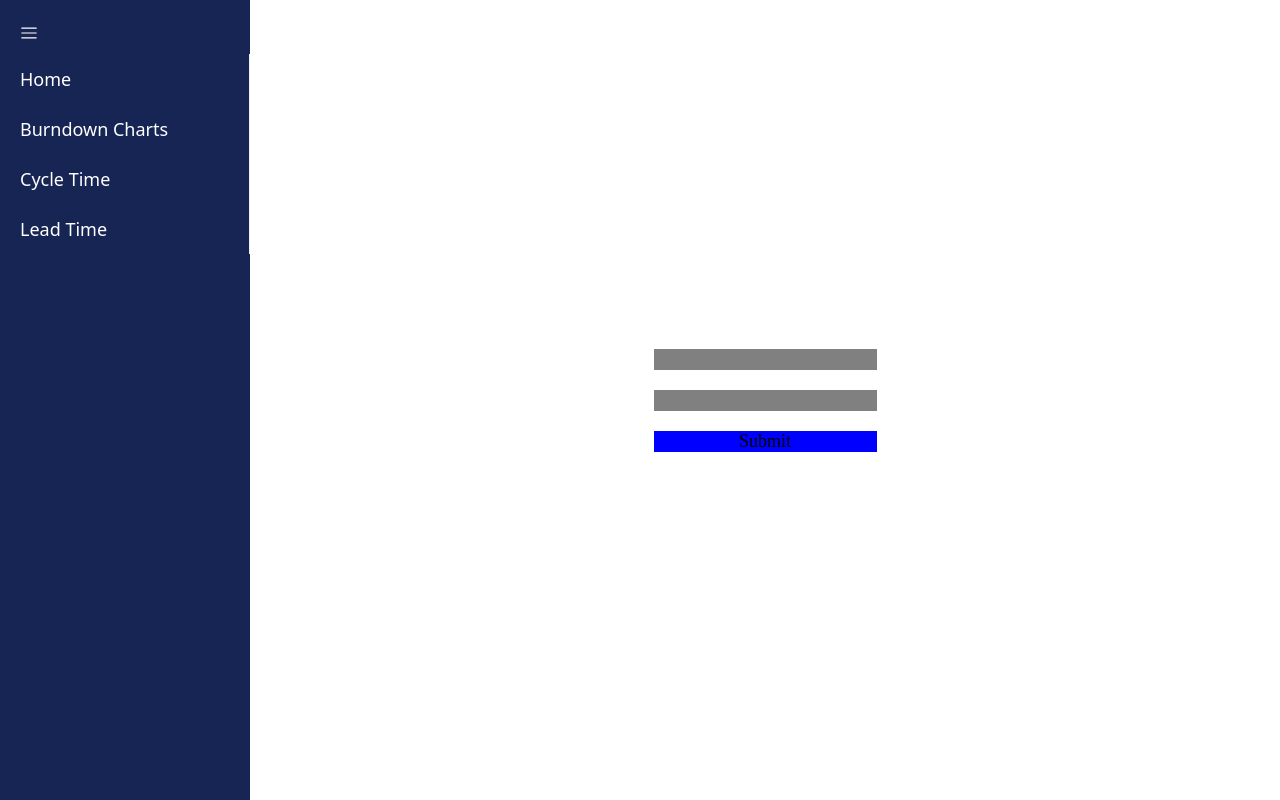
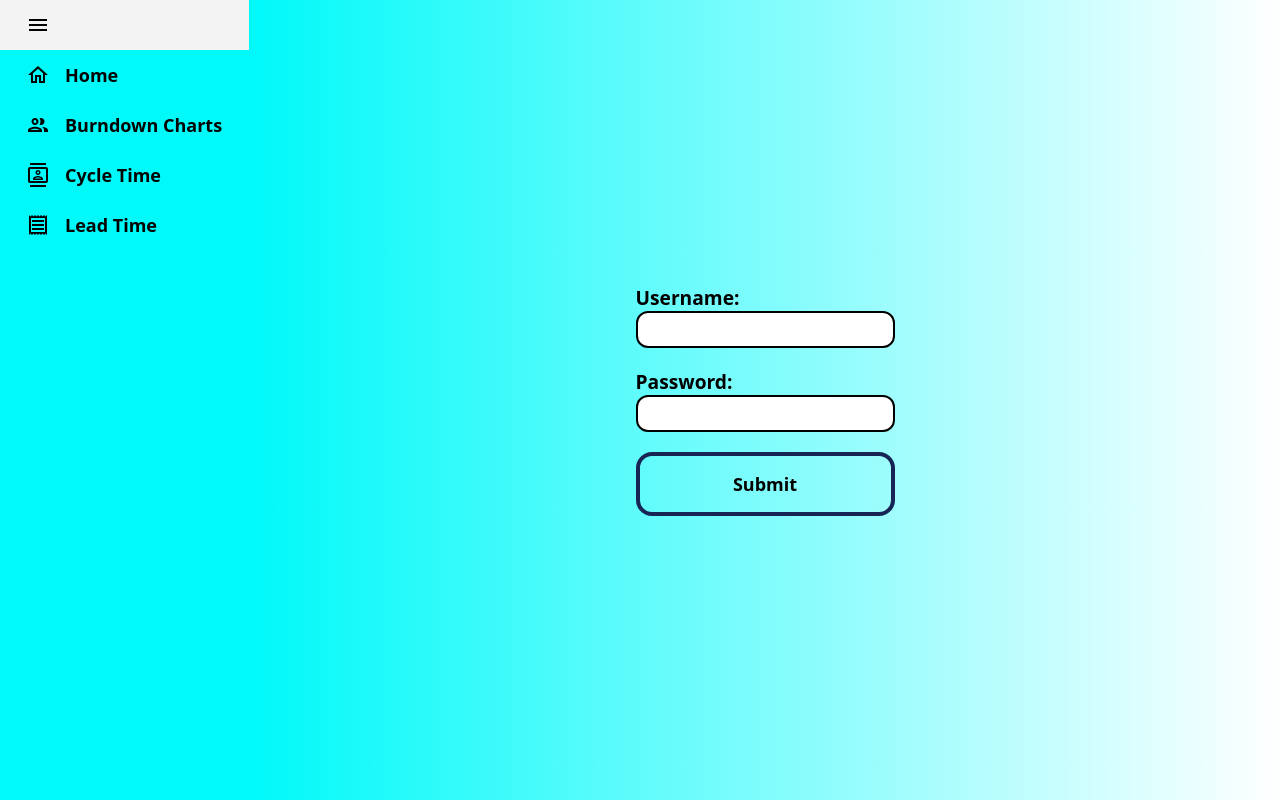
Before and after one commit to rnolas96/SER516-Team-Houston, a React (Create React App) app in the folder taigaProject/frontend/: page / in a window 1280 px wide. Built offline with nearby package versions, Linux system fonts and the light colour scheme.

Commit message:
revamped the base UI. beautified the login page and the general color scheme

```diff
--- a/taigaProject/frontend/package.json
+++ b/taigaProject/frontend/package.json
@@ -3,6 +3,10 @@
   "version": "0.1.0",
   "private": true,
   "dependencies": {
+    "@emotion/react": "^11.11.3",
+    "@emotion/styled": "^11.11.0",
+    "@mui/icons-material": "^5.15.10",
+    "@mui/material": "^5.15.10",
     "@testing-library/jest-dom": "^5.17.0",
     "@testing-library/react": "^13.4.0",
     "@testing-library/user-event": "^13.5.0",
--- a/taigaProject/frontend/src/App.js
+++ b/taigaProject/frontend/src/App.js
@@ -6,6 +6,7 @@ import Burndown from './components/Burndown.js';
 import LeadTime from './components/LeadTime.js';
 import CycleTime from './components/CycleTime.js';
 import { BrowserRouter as Router, Route, Routes } from 'react-router-dom';
+import { ProSidebarProvider } from 'react-pro-sidebar';
 
 function App() {
 
@@ -18,6 +19,9 @@ function App() {
   return (
     <div className="container-full">
       <Router>
+        <ProSidebarProvider>
+          <SidebarMenu />
+        </ProSidebarProvider>
           <Routes>
             <Route exact path="/" element={<Hero />} />
             <Route exact path="/burndowncharts" element={<Burndown />} />
--- a/taigaProject/frontend/src/components/Burndown.js
+++ b/taigaProject/frontend/src/components/Burndown.js
@@ -66,8 +66,7 @@ export default function Burndown() {
   }, []);
 
   return (
-    <div className='container-full'>
-      <SidebarMenu />
+    <div className='container-full bg-gradient-to-r from-[#00f9f9] to-[#ffffff]'>
       <div className='route-container'>
         <Tabs>
           <TabList style={{display: 'flex', justifyContent: "space-between"}}>
--- a/taigaProject/frontend/src/components/CycleTime.js
+++ b/taigaProject/frontend/src/components/CycleTime.js
@@ -32,8 +32,7 @@ export default function CycleTime() {
   };
 
   return (
-    <div className='container-full'>
-      <SidebarMenu />
+    <div className='container-full bg-gradient-to-r from-[#00f9f9] to-[#ffffff]'>
       <div className='route-container'>
         <BarChartMaker props={data}/>
       </div>
--- a/taigaProject/frontend/src/components/Hero.js
+++ b/taigaProject/frontend/src/components/Hero.js
@@ -50,18 +50,19 @@ export default function Hero() {
   }, [])
 
   return (
-    <div className='container-full'>
-      <SidebarMenu />
+    <div className='container-full bg-gradient-to-r from-[#00f9f9] to-[#ffffff]'>
       <div className='route-container'>
         {!loginState?
           <div style={{display: "flex", flexDirection:"column", justifyContent: "space-between"}}>
-            <input value={userName} onChange={onChangeUserName} style={{backgroundColor: "gray", marginBottom: "20px"}}/>
-            <input value={password} onChange={onChangePassword}  style={{backgroundColor: "gray", marginBottom: "20px"}}/>
-            <button style={{backgroundColor: "blue"}} onClick = {() => setAuthToken()}>Submit</button>
+            <span className='text-[1.2rem] font-bold font-sans'>Username:</span>
+            <input className='bg-white border-2 rounded-xl hover:rounded-none duration-300 border-black h-[2.3rem] px-3 text-[1rem] font-sans' type='username' value={userName} onChange={onChangeUserName} aria-label='username' style={{marginBottom: "20px"}}/>
+            <span className=' text-[1.2rem] font-bold font-sans'>Password:</span>
+            <input className='bg-white border-2 rounded-xl hover:rounded-none duration-300 border-black h-[2.3rem] px-3' type='password' value={password} onChange={onChangePassword} style={{marginBottom: "20px"}}/>
+            <button className=' p-4 border-4 border-blue-950 hover:bg-blue-950 duration-300 hover:text-white font-sans font-bold rounded-2xl hover:rounded-none' onClick = {() => setAuthToken()}>Submit</button>
           </div>
-        : <div>
-            <span className=' teamName'>SER-516 Team Houston</span><br/>
-            <span className=' heading'>Contributors:</span><br/>
+        : <div className=' text-center text-xl font-medium align-center mx-auto font-sans'>
+            <span className=' text-4xl font-bold'>SER-516 Team Houston</span><br/>
+            <span className=' text-3xl font-semibold'>Contributors:</span><br/>
             Raajveer Khattar<br/>
             Rahul Manoj<br/>
             Akash Vijayasarathy<br/>
--- a/taigaProject/frontend/src/components/LeadTime.js
+++ b/taigaProject/frontend/src/components/LeadTime.js
@@ -32,8 +32,7 @@ export default function LeadTime() {
   };
 
   return (
-    <div className='container-full'>
-      <SidebarMenu />
+    <div className='container-full bg-gradient-to-r from-[#00f9f9] to-[#ffffff]'>
       <div className='route-container'>
         <BarChartMaker props={data}/>
       </div>
--- a/taigaProject/frontend/src/components/SidebarMenu.js
+++ b/taigaProject/frontend/src/components/SidebarMenu.js
@@ -1,43 +1,104 @@
 import React from 'react'
 // import { Sidebar } from 'flowbite-react'
-import { Sidebar, Menu, MenuItem, SubMenu } from 'react-pro-sidebar';
-import { RxHamburgerMenu } from "react-icons/rx";
+// import { Sidebar, Menu, MenuItem, SubMenu } from 'react-pro-sidebar';
+import { Sidebar, Menu, MenuItem, useProSidebar, menuClasses } from "react-pro-sidebar";
+import HomeOutlinedIcon from "@mui/icons-material/HomeOutlined";
+import PeopleOutlinedIcon from "@mui/icons-material/PeopleOutlined";
+import ContactsOutlinedIcon from "@mui/icons-material/ContactsOutlined";
+import ReceiptOutlinedIcon from "@mui/icons-material/ReceiptOutlined";
+import CalendarTodayOutlinedIcon from "@mui/icons-material/CalendarTodayOutlined";
+import HelpOutlineOutlinedIcon from "@mui/icons-material/HelpOutlineOutlined";
+import MenuOutlinedIcon from "@mui/icons-material/MenuOutlined";
+// import { RxHamburgerMenu } from "react-icons/rx";
 import '../App.css'
 import { Link } from 'react-router-dom';
+import { colors } from '@mui/material';
+
 
 export default function SidebarMenu() {
+
+  const { collapseSidebar, toggleSidebar, collapsed, toggled, broken, rtl } = useProSidebar();
+
+  const toggle = () => {
+  toggleSidebar();
+    if (toggled) {
+      console.log(true);
+      collapseSidebar();
+    } else {
+      console.log(false);
+      collapseSidebar();
+    }
+  };
+
   return (
-    <div className="height-full">
-      <div className='top-0 bg-blue-950'>
-      <div className='pt-6 pb-3 pl-5'>
-        <span className='text-white bg-red hover:opacity-50 transition-opacity'><RxHamburgerMenu /></span>
-      </div>
-      <Sidebar className='w-[100%]'>
-        <Menu className='bg-blue-950 text-white font-sans font-medium'>
-          <MenuItem className='hover:text-blue-950'>
-            <Link to="/">
-              Home
-            </Link>
-          </MenuItem>
-          <MenuItem className='hover:text-blue-950'>
-            <Link to="/burndowncharts">
-              Burndown Charts
-            </Link>
-          </MenuItem>
-          <MenuItem className='hover:text-blue-950'>
-            <Link to="/cycletime">
-              Cycle Time
-            </Link>
-          </MenuItem>
-          <MenuItem className='hover:text-blue-950'>
-            <Link to="/leadtime">
-              Lead Time
-            </Link>
-          </MenuItem>
-        </Menu>
-      </Sidebar>
-      </div>
+    // <div className="height-full">
+    //   <div className='top-0 bg-blue-950'>
+    //   <div className='pt-6 pb-3 pl-5'>
+    //     <span className='text-white bg-red hover:opacity-50 transition-opacity'><RxHamburgerMenu /></span>
+    //   </div>
+    //   <Sidebar className='w-[100%]'>
+    //     <Menu className='bg-blue-950 text-white font-sans font-medium'>
+    //       <MenuItem className='hover:text-blue-950'>
+    //         <Link to="/">
+    //           Home
+    //         </Link>
+    //       </MenuItem>
+    //       <MenuItem className='hover:text-blue-950'>
+    //         <Link to="/burndowncharts">
+    //           Burndown Charts
+    //         </Link>
+    //       </MenuItem>
+    //       <MenuItem className='hover:text-blue-950'>
+    //         <Link to="/cycletime">
+    //           Cycle Time
+    //         </Link>
+    //       </MenuItem>
+    //       <MenuItem className='hover:text-blue-950'>
+    //         <Link to="/leadtime">
+    //           Lead Time
+    //         </Link>
+    //       </MenuItem>
+    //     </Menu>
+    //   </Sidebar>
+    //   </div>
 
+    // </div>
+    <div className='font-sans font-semibold'>
+    <div id="app" style={({ height: "100vh" }, { display: "flex", flexDirection: "row" })}>
+    <Sidebar
+        rootStyles={{
+          borderColor: "rgb(0, 249, 249)",
+          // backgroundColor: 'rgb(0, 249, 249)'
+          ['.' + menuClasses.button]: {
+            '&:hover' : {
+              backgroundColor: '#9CAF88',
+              transitionDuration: '0.3s',
+              // colors: '#000000',
+            }
+          }
+        }}
+        backgroundColor="rgb(0, 249, 249)"
+        rtl={false}
+        style={{ height: "100vh" }}>
+      <Menu>
+        <MenuItem
+          icon={<MenuOutlinedIcon />}
+
+          onClick={() => {
+            collapseSidebar();
+          }}
+          style={{ textAlign: "center" }}
+        >
+          {" "}
+        </MenuItem>
+
+        <MenuItem active icon={<HomeOutlinedIcon />} component={<Link to={"/"} />}>Home</MenuItem>
+        <MenuItem active icon={<PeopleOutlinedIcon />} component={<Link to={"/burndowncharts"} />}>Burndown Charts</MenuItem>
+        <MenuItem active icon={<ContactsOutlinedIcon />} component={<Link to={"/cycletime"} />}>Cycle Time</MenuItem>
+        <MenuItem active icon={<ReceiptOutlinedIcon />} component={<Link to={"/leadtime"} />}>Lead Time</MenuItem>
+      </Menu>
+    </Sidebar>
+    </div>
     </div>
   )
 }
```
Also changed, not shown: 1 other file (tests, documents, lock files or other folders).
